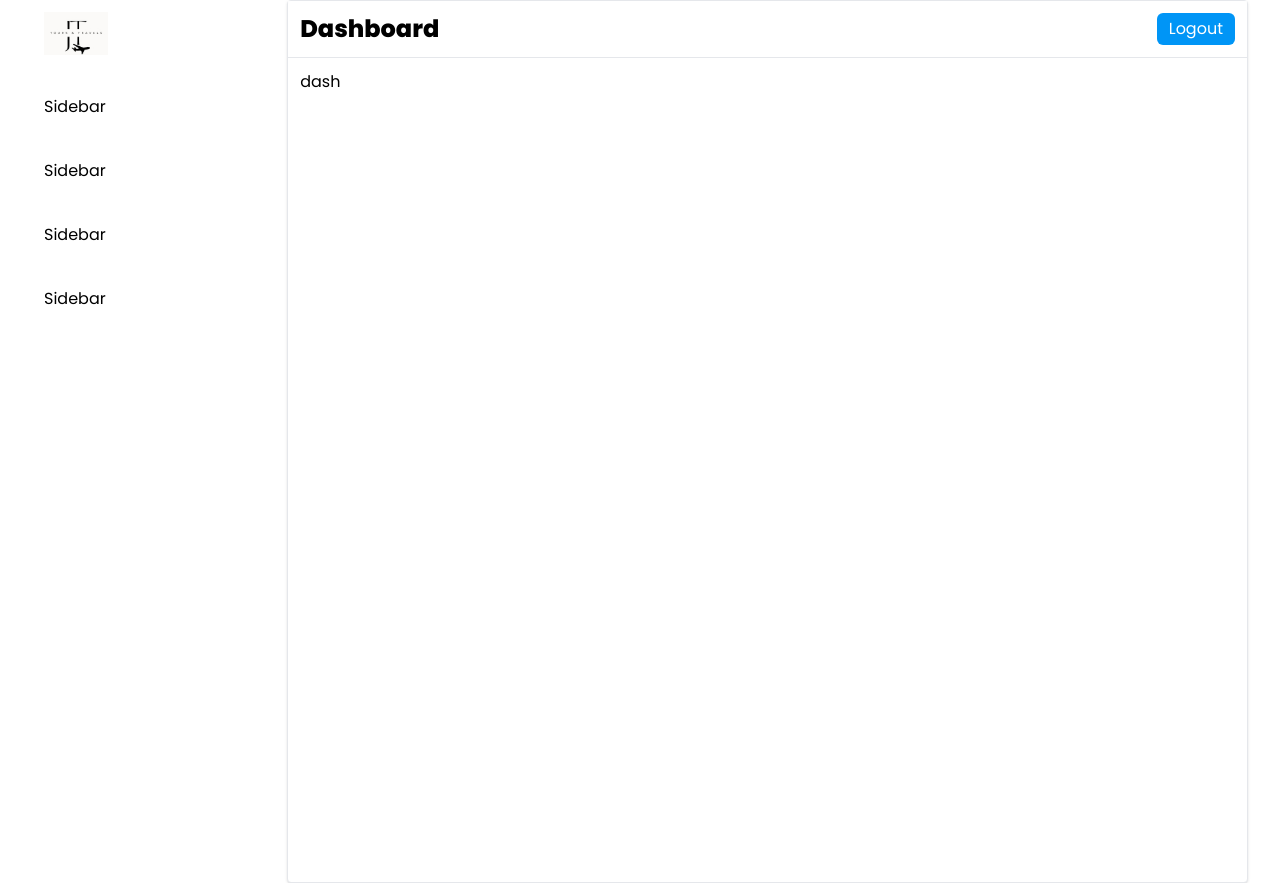
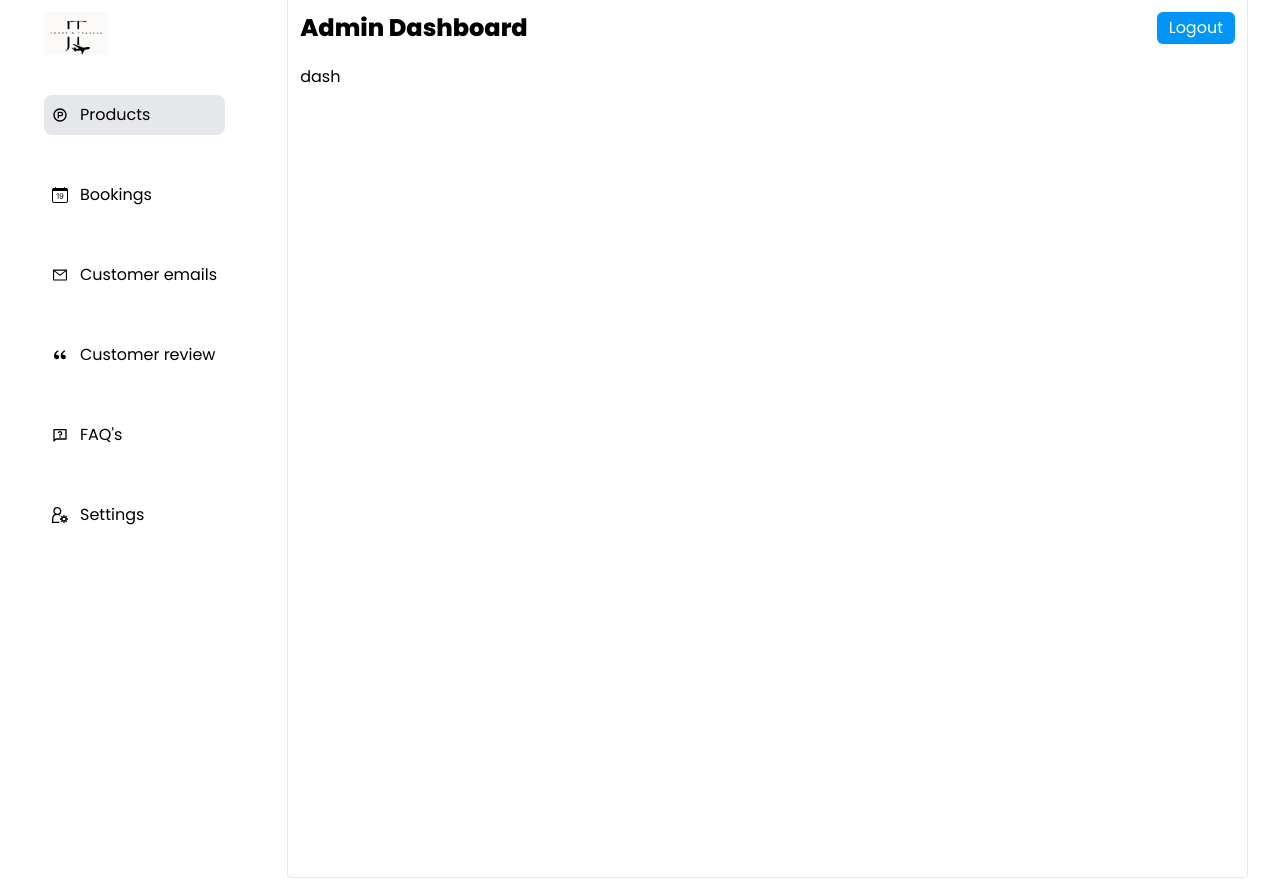
Before and after one commit to kennethvega/JTtours-admin-front-end, a React (Vite) app: page / in a window 1280 px wide. Built offline with nearby package versions, Linux system fonts and the light colour scheme.

Commit message:
sidebar logic done

```diff
--- a/package.json
+++ b/package.json
@@ -12,6 +12,7 @@
     "@reduxjs/toolkit": "^1.9.1",
     "react": "^18.2.0",
     "react-dom": "^18.2.0",
+    "react-icons": "^4.7.1",
     "react-redux": "^8.0.5",
     "react-router-dom": "^6.5.0"
   },
--- a/src/App.tsx
+++ b/src/App.tsx
@@ -1,11 +1,10 @@
-import { useState } from 'react';
 import { BrowserRouter, Routes, Route } from 'react-router-dom';
 // pages
 import Navbar from './components/Navbar';
-import Dashboard from './pages/Dashboard';
+import Product from './pages/dashboard/Product';
 import Login from './pages/auth/Login';
 import Register from './pages/auth/Register';
-import Layout from './components/Layout';
+
 // redux
 import { selectIsLoggedIn } from './redux/features/auth/authSlice';
 import { useAppSelector } from './redux/hooks';
@@ -17,20 +16,9 @@ function App() {
       {!isLoggedIn && <Navbar />}
 
       <Routes>
-        <Route path="/login" element={!isLoggedIn ? <Login /> : <Dashboard />} />
-        <Route path="/register" element={!isLoggedIn ? <Register /> : <Dashboard />} />
-        <Route
-          path="/"
-          element={
-            isLoggedIn ? (
-              <Layout>
-                <Dashboard />
-              </Layout>
-            ) : (
-              <Login />
-            )
-          }
-        />
+        <Route path="/login" element={!isLoggedIn ? <Login /> : <Product />} />
+        <Route path="/register" element={!isLoggedIn ? <Register /> : <Product />} />
+        <Route path="/" element={isLoggedIn ? <Product /> : <Login />} />
       </Routes>
     </BrowserRouter>
   );
--- a/src/components/Layout.tsx
+++ b/src/components/Layout.tsx
@@ -14,8 +14,8 @@ const Layout = ({ children }: LayoutProps) => {
         <Sidebar />
         <div>
           <Card>
-            <div className="sticky top-0 flex justify-between bg-white p-3 border-b backdrop-blur-sm bg-opacity-80">
-              <h3 className="text-2xl font-bold ">Dashboard</h3>
+            <div className="sticky top-0 flex justify-between bg-white p-3  backdrop-blur-sm bg-opacity-80">
+              <h3 className="text-2xl font-bold ">Admin Dashboard</h3>
               <div className="max-w-[6rem]">
                 <Button>Logout</Button>
               </div>
--- a/src/components/sidebar/Sidebar.tsx
+++ b/src/components/sidebar/Sidebar.tsx
@@ -1,15 +1,17 @@
-import Card from '../utility/Card';
+import { menu } from './sidebarData';
 import logo from '../../assets/JT-tours&travels.jpg';
-
+import SidebarItem from './SidebarItem';
+import { SidebarItemProps } from './sidebarType';
 const Sidebar = () => {
   return (
     <div className="">
       <div className="fixed flex flex-col gap-10 p-3">
-        <img src={logo} alt="Logo" className="w-16" />
-        <p className="hover:bg-red-500 ">Sidebar</p>
-        <p className="hover:bg-red-500 ">Sidebar</p>
-        <p className="hover:bg-red-500 ">Sidebar</p>
-        <p className="hover:bg-red-500">Sidebar</p>
+        <>
+          <img src={logo} alt="Logo" className="w-16" />
+          {menu.map((item, index) => (
+            <SidebarItem key={index} item={item} />
+          ))}
+        </>
       </div>
     </div>
   );
--- a/src/components/sidebar/SidebarItem.tsx
+++ b/src/components/sidebar/SidebarItem.tsx
@@ -1,9 +1,16 @@
-import React from 'react'
+import React from 'react';
+import { NavLink } from 'react-router-dom';
+import { SidebarItemProps } from './sidebarType';
 
-const SidebarItem = () => {
+const SidebarItem = ({ item }: SidebarItemProps) => {
+  //active menu style
+  const activeLink = ({ isActive }: any) => (isActive ? 'bg-gray-200 flex items-center gap-3 p-2 rounded-lg cursor-pointer' : 'flex items-center gap-3 hover:bg-gray-200 p-2 rounded-lg cursor-pointer');
   return (
-    <div>SidebarItem</div>
-  )
-}
+    <NavLink to={item.path} className={activeLink}>
+      {item.icon}
+      {item.title}
+    </NavLink>
+  );
+};
 
-export default SidebarItem
+export default SidebarItem;
--- /dev/null
+++ b/src/components/sidebar/sidebarData.tsx
@@ -0,0 +1,36 @@
+import { RiProductHuntLine, RiDoubleQuotesL, RiQuestionnaireLine } from 'react-icons/ri';
+import { AiOutlineMail } from 'react-icons/ai';
+import { BsCalendarDate } from 'react-icons/bs';
+import { GrUserSettings } from 'react-icons/gr';
+export const menu = [
+  {
+    title: 'Products',
+    icon: <RiProductHuntLine />,
+    path: '/',
+  },
+  {
+    title: 'Bookings',
+    icon: <BsCalendarDate />,
+    path: '/bookings',
+  },
+  {
+    title: 'Customer emails',
+    icon: <AiOutlineMail />,
+    path: '/customer-emails',
+  },
+  {
+    title: 'Customer review',
+    icon: <RiDoubleQuotesL />,
+    path: '/customer-review',
+  },
+  {
+    title: "FAQ's",
+    icon: <RiQuestionnaireLine />,
+    path: '/faq',
+  },
+  {
+    title: 'Settings',
+    icon: <GrUserSettings />,
+    path: '/account-settings',
+  },
+];
--- /dev/null
+++ b/src/components/sidebar/sidebarType.ts
@@ -0,0 +1,7 @@
+export type SidebarItemProps = {
+  item: {
+    title: string;
+    icon: React.ReactNode;
+    path: string;
+  };
+};
--- a/src/components/utility/Button.tsx
+++ b/src/components/utility/Button.tsx
@@ -1,7 +1,6 @@
 type ButtonProps = {
   children: React.ReactNode;
   onClick?: (e: React.MouseEvent<HTMLButtonElement>) => void;
-
   type?: 'button' | 'submit' | 'reset' | undefined;
 };
 
--- a/src/components/utility/Card.tsx
+++ b/src/components/utility/Card.tsx
@@ -3,7 +3,7 @@ type CardProps = {
 };
 
 const Card = ({ children }: CardProps) => {
-  return <div className=" flexoverflow-hidden  border border-gray-200 shadow mx-auto w-full bg-white rounded">{children}</div>;
+  return <div className="border -mt-1 border-gray-200 mx-auto bg-white rounded">{children}</div>;
 };
 
 export default Card;
--- a/src/pages/Dashboard.tsx
+++ /dev/null
@@ -1,5 +0,0 @@
-const Dashboard = () => {
-  return <div className="min-h-[50rem]">dash</div>;
-};
-
-export default Dashboard;
--- /dev/null
+++ b/src/pages/dashboard/Product.tsx
@@ -0,0 +1,11 @@
+import Layout from '../../components/Layout';
+
+const Product = () => {
+  return (
+    <Layout>
+      <div className="min-h-[50rem]">dash</div>
+    </Layout>
+  );
+};
+
+export default Product;
```
Also changed, not shown: 1 other file (tests, documents, lock files or other folders).
